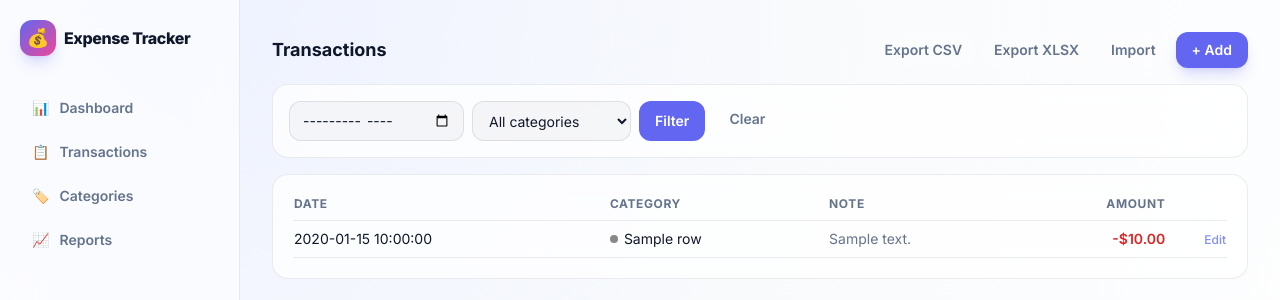
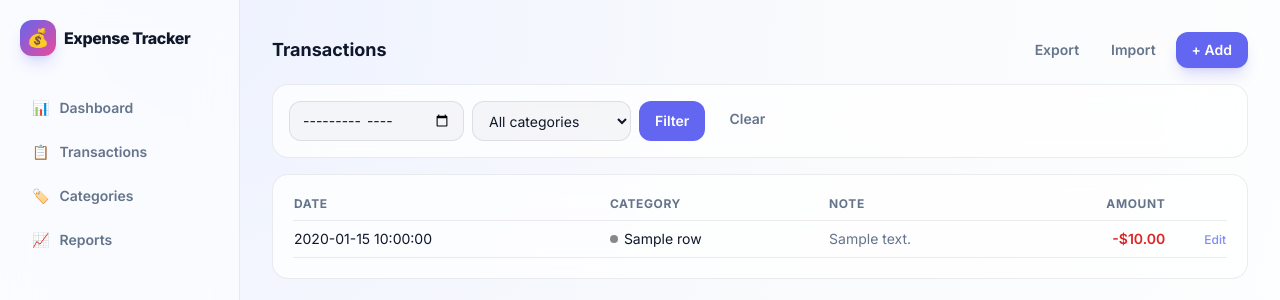
Before and after one commit to chhunlay/expense-tracker, a Flask app: template templates/transactions.html in a window 1280 px wide. Shown: the top 300 px of the page. Run offline with Flask 3, Linux system fonts and the light colour scheme; the template is opened without the code that fills it: most values are stand-ins (such as "Sample title", 1, 10 or a date in 2020); some libraries are stand-ins or nearby versions.

Commit message:
style: collapse Export CSV/XLSX into one 'Export' dropdown button
Transactions page header now shows just Export / Import / + Add instead
of four buttons. The format choice moved into a small <details>/
<summary> dropdown under 'Export' (same pattern already used for each
category row on the Categories page - no extra JS needed).

Verified in a headless browser: the dropdown opens on click and both
CSV/XLSX links still point at /export/csv and /export/xlsx correctly.

```diff
--- a/templates/transactions.html
+++ b/templates/transactions.html
@@ -5,14 +5,18 @@
 <div class="flex items-center justify-between mb-4 flex-wrap gap-2">
     <h2 class="font-bold text-lg">Transactions</h2>
     <div class="flex flex-wrap gap-2">
-        <a href="{{ url_for('export_csv') }}"
-           class="action-btn bg-white/10 hover:bg-white/15 text-muted font-semibold px-3 py-2 rounded-xl text-sm">
-            Export CSV
-        </a>
-        <a href="{{ url_for('export_xlsx') }}"
-           class="action-btn bg-white/10 hover:bg-white/15 text-muted font-semibold px-3 py-2 rounded-xl text-sm">
-            Export XLSX
-        </a>
+        <!-- Native <details>/<summary> dropdown - same pattern already
+             used for each category row on the Categories page, so no
+             extra JS is needed just to pick a file format. -->
+        <details class="relative inline-block">
+            <summary class="action-btn bg-white/10 hover:bg-white/15 text-muted font-semibold px-3 py-2 rounded-xl text-sm cursor-pointer list-none [&::-webkit-details-marker]:hidden">
+                Export
+            </summary>
+            <div class="absolute right-0 mt-2 w-32 glass-card rounded-xl p-1.5 space-y-1 z-10">
+                <a href="{{ url_for('export_csv') }}" class="nav-link block px-3 py-2 rounded-lg text-sm">CSV</a>
+                <a href="{{ url_for('export_xlsx') }}" class="nav-link block px-3 py-2 rounded-lg text-sm">XLSX</a>
+            </div>
+        </details>
         <a href="{{ url_for('import_transactions') }}"
            class="action-btn bg-white/10 hover:bg-white/15 text-muted font-semibold px-3 py-2 rounded-xl text-sm">
             Import
```
